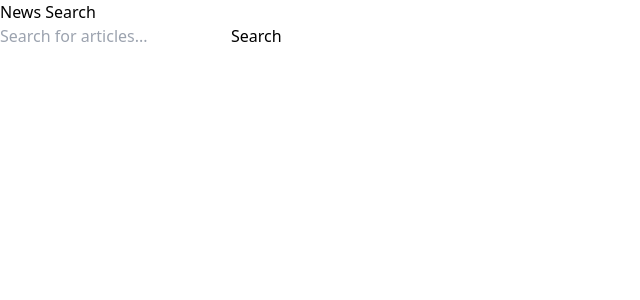
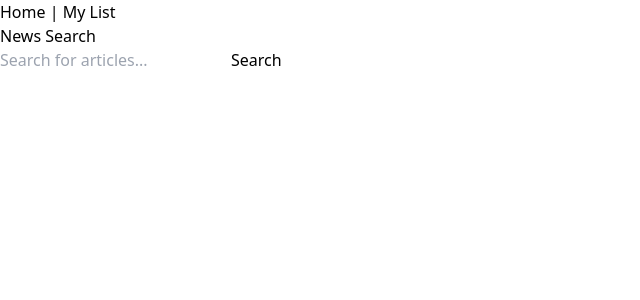
Before and after one commit to etiennegalea/toc-assignment, a Next.js app: page / in a window 1280 px wide. Shown: the top 300 px of the page, without its empty margins (0-640 px from the left). Built offline with nearby package versions, Linux system fonts and the light colour scheme.

Commit message:
implemented simple navbar and placeholder for saved article list

```diff
--- a/app/layout.tsx
+++ b/app/layout.tsx
@@ -1,20 +1,30 @@
 import type { Metadata } from "next";
 import "./globals.css";
+import Link from "next/link";
 
 
 export const metadata: Metadata = {
-  title: "ToC Assignemnt",
+  title: "ToC Assignment",
   description: "Interview assignment for Tired of Cancer (ToC)",
 };
 
 export default function RootLayout({children}: Readonly<{children: React.ReactNode}>) {
   return (
     <html lang="en">
-      <header></header>
       <body>
+        <header>
+          <nav>
+            <Link href="/">Home</Link>
+            {' | '}
+            <Link href="/mylist">My List</Link>
+          </nav>
+        </header>
+
         {children}
+
+        <footer>
+        </footer>
       </body>
-      <footer></footer>
     </html>
-  )
+  );
 }
--- /dev/null
+++ b/app/mylist/page.tsx
@@ -0,0 +1,11 @@
+import React from 'react'
+
+export default function myList() {
+    return (
+        <div>
+            <ul>
+
+            </ul>
+        </div>
+    )
+}
```
